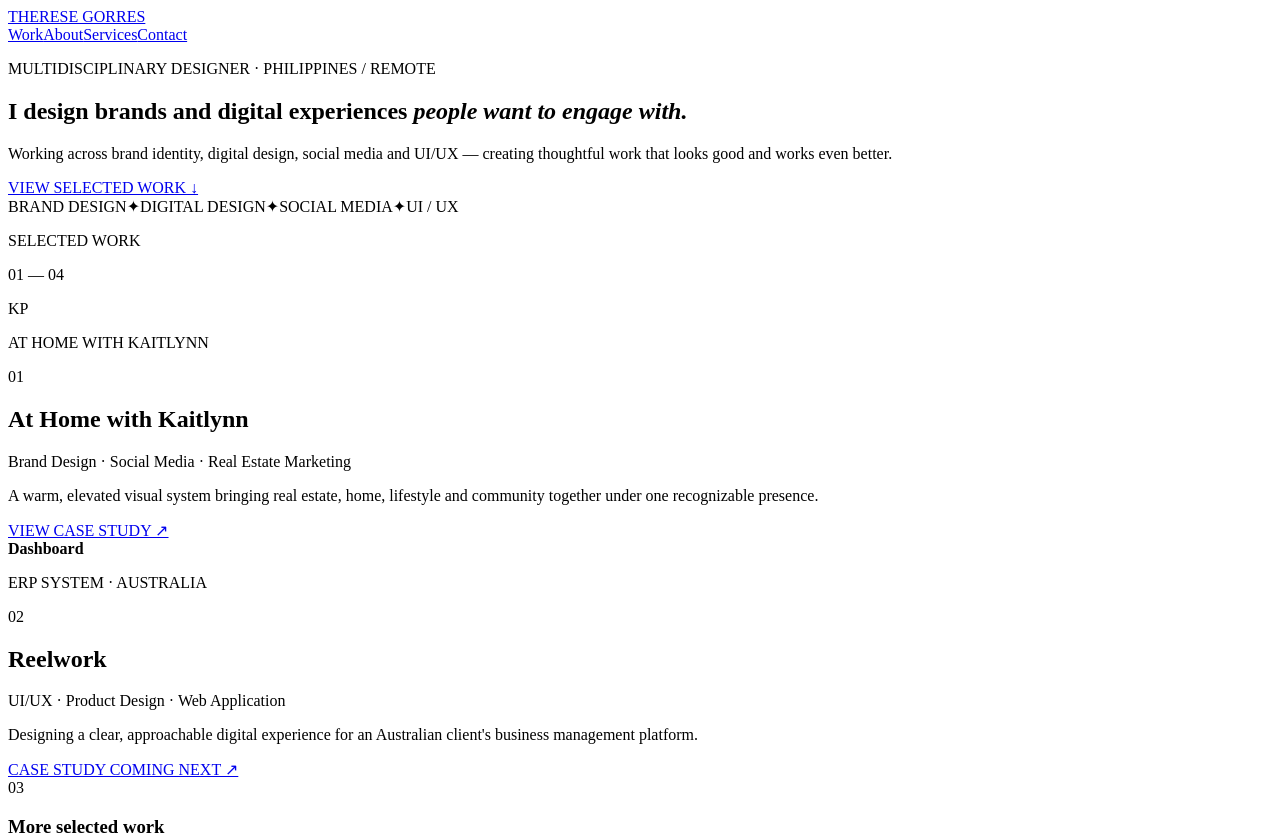
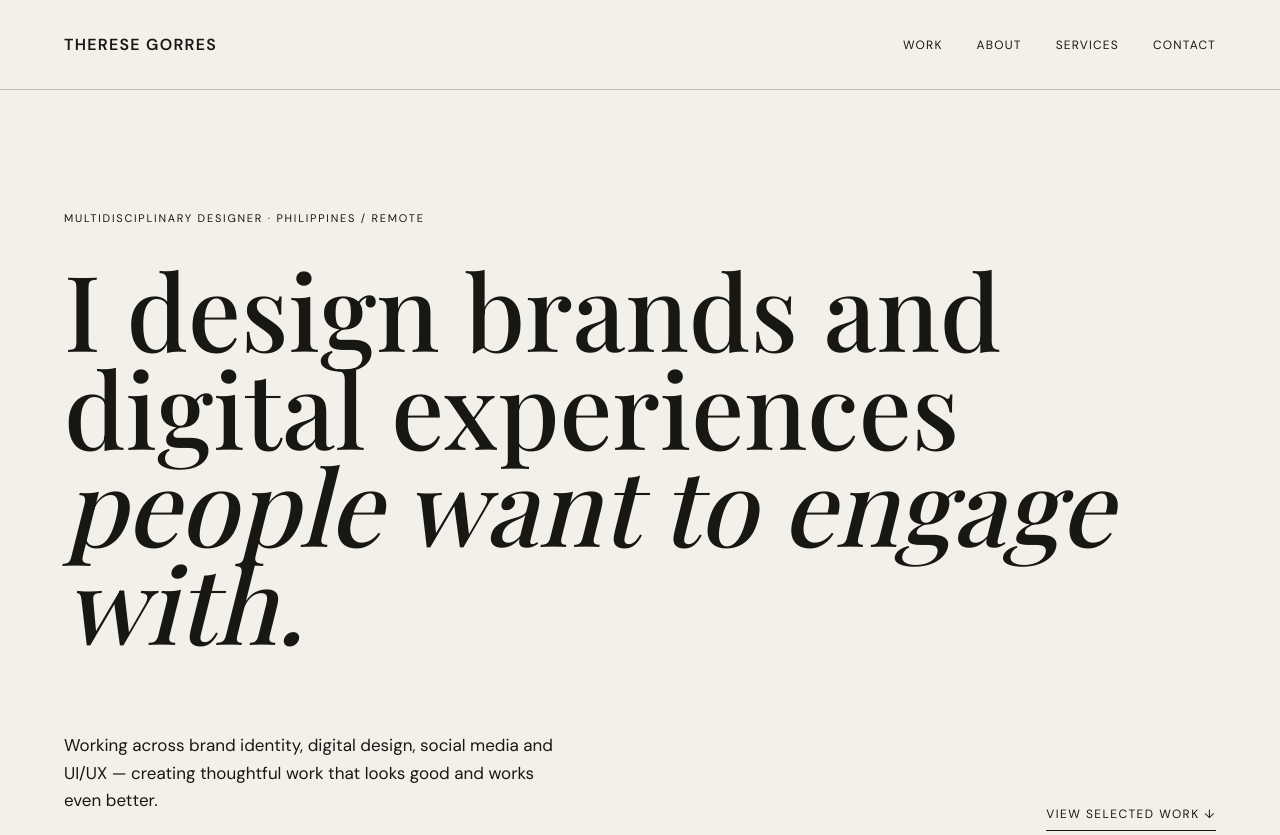
Before and after one commit to constancebeep/therese-gorres-portfolio, a Next.js app: page / in a window 1280 px wide. Shown: the top 835 px of the page. Built offline with nearby package versions, Linux system fonts and the light colour scheme; a web font is replaced by a local one.

Commit message:
Add portfolio layout and metadata

```diff
--- /dev/null
+++ b/app/layout.js
@@ -0,0 +1,10 @@
+import './globals.css';
+
+export const metadata = {
+  title: 'Therese Gorres — Multidisciplinary Designer',
+  description: 'Portfolio of Therese Gorres: brand, social, marketing and UI/UX design.'
+};
+
+export default function RootLayout({ children }) {
+  return <html lang="en"><body>{children}</body></html>;
+}
```
